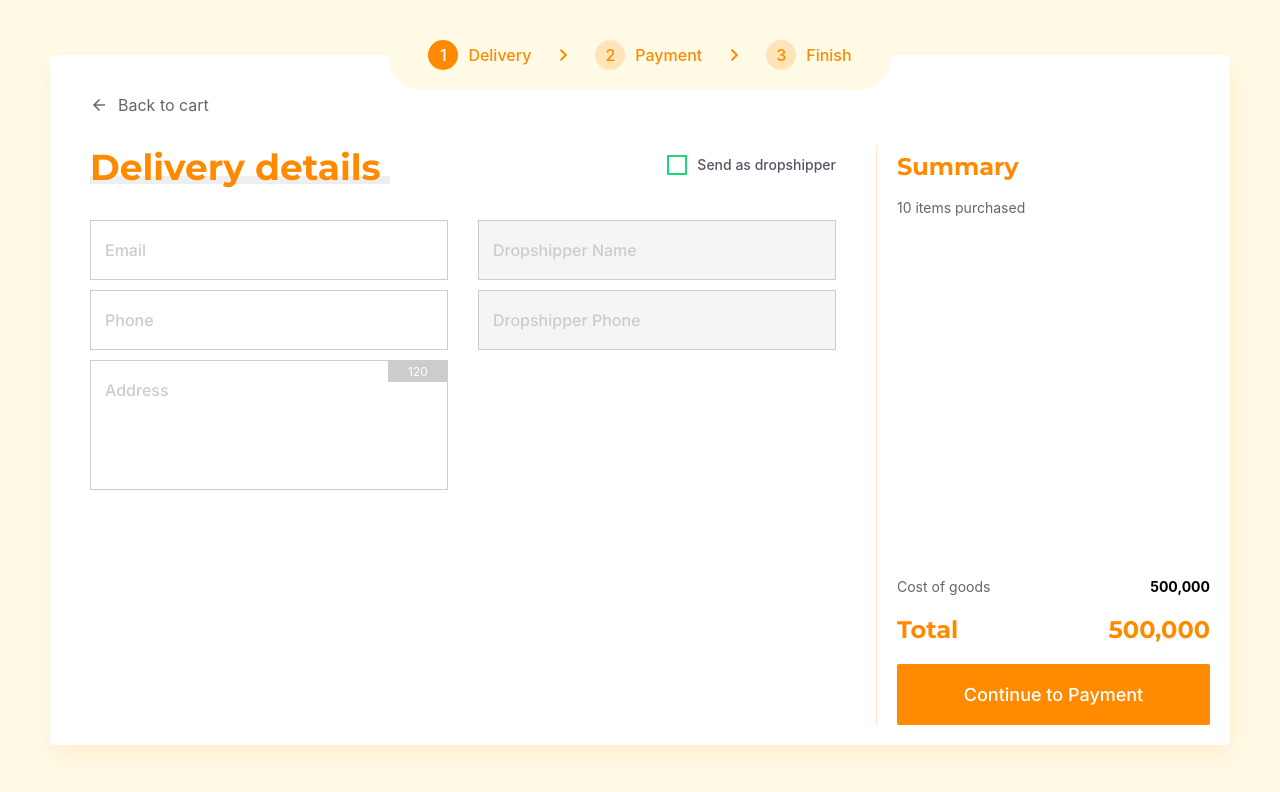
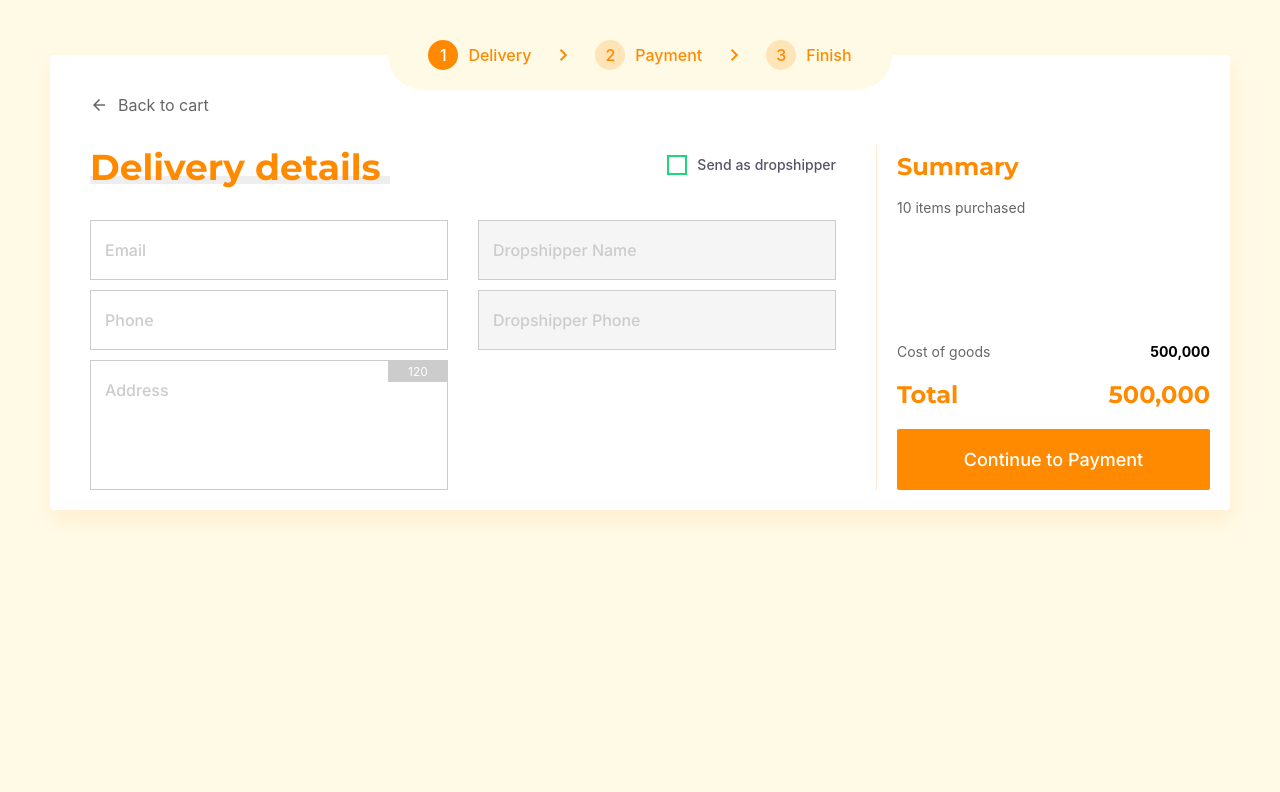
Before and after one commit to rasyidrmhd/Checkout-Simulation, a React (Create React App) app: page / in a window 1280 px wide. Shown: the top 792 px of the page. Built offline with nearby package versions, Linux system fonts and the light colour scheme.

Commit message:
fix global height

```diff
--- a/src/components/index.js
+++ b/src/components/index.js
@@ -39,24 +39,21 @@ export const Box = styled.div`
 
 export const AppBox = styled(Box)`
   width: 100vw;
-  height: 100vh;
   padding: 55px 50px;
   position: relative;
   @media only screen and (max-width: 768px) {
-    height: fit-content;
     flex-direction: column;
-    padding: 25px 25px;
+    padding: 15px 25px 25px;
     position: static;
   }
 `;
 
 export const WhiteBox = styled(Box)`
   flex-direction: row;
-  height: 100%;
   width: 100%;
+  height: fit-content;
   @media only screen and (max-width: 768px) {
     flex-direction: column;
-    height: fit-content;
   }
 `;
 
@@ -83,7 +80,7 @@ export const StepperGroupBox = styled(Box)`
 export const SummaryBox = styled(Box)`
   padding: 90px 0 0;
   width: 30%;
-  height: 100%;
+  flex-grow: 1;
   @media only screen and (max-width: 768px) {
     padding: 0;
     width: 100%;
@@ -94,7 +91,6 @@ export const SummaryBox = styled(Box)`
 export const SummaryContent = styled(Box)`
   padding: 0 20px 20px;
   width: 100%;
-  height: 100%;
   @media only screen and (max-width: 768px) {
     width: 100%;
     height: fit-content;
@@ -115,11 +111,9 @@ export const SummaryPriceBox = styled(Box)`
 export const DeliveryBox = styled(Box)`
   padding: 40px 40px 20px;
   width: 70%;
-  height: 100%;
   @media only screen and (max-width: 768px) {
     padding: 20px 20px 30px;
     width: 100%;
-    height: fit-content;
   }
 `;
 
```
